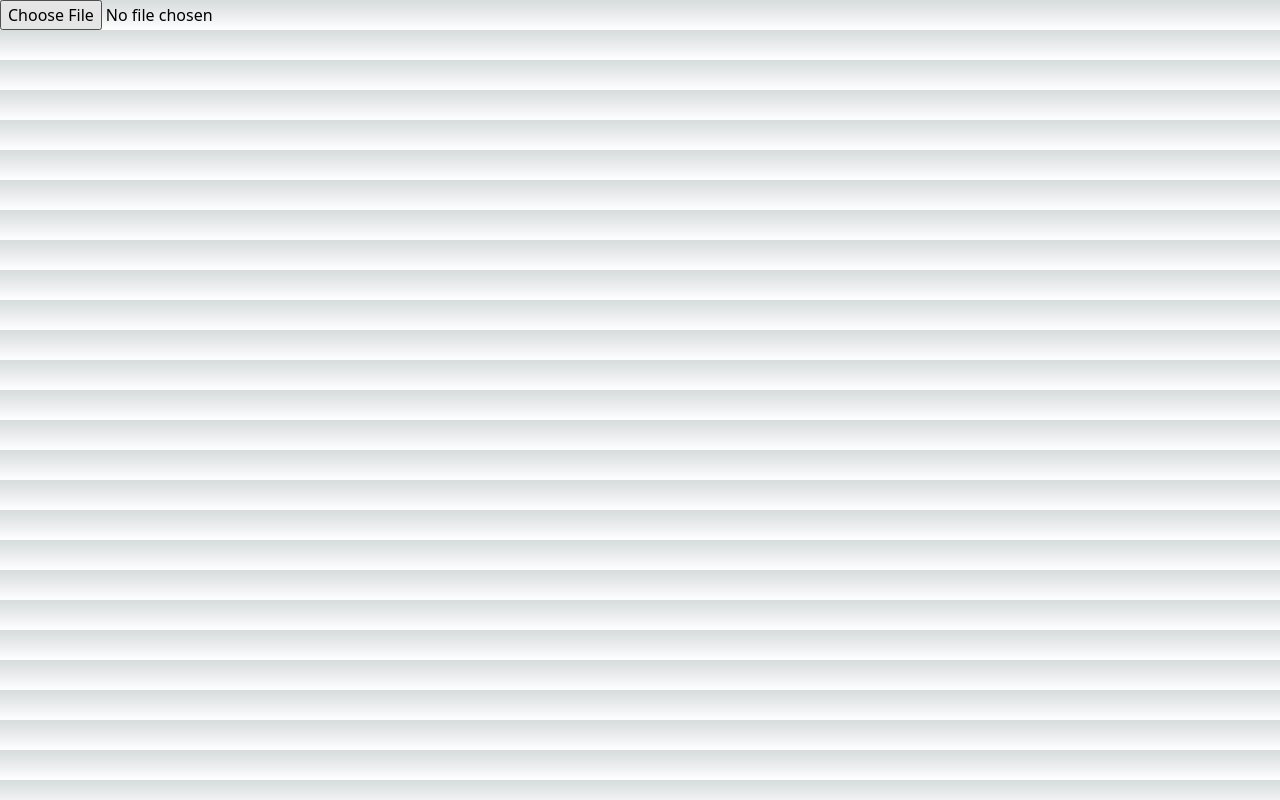
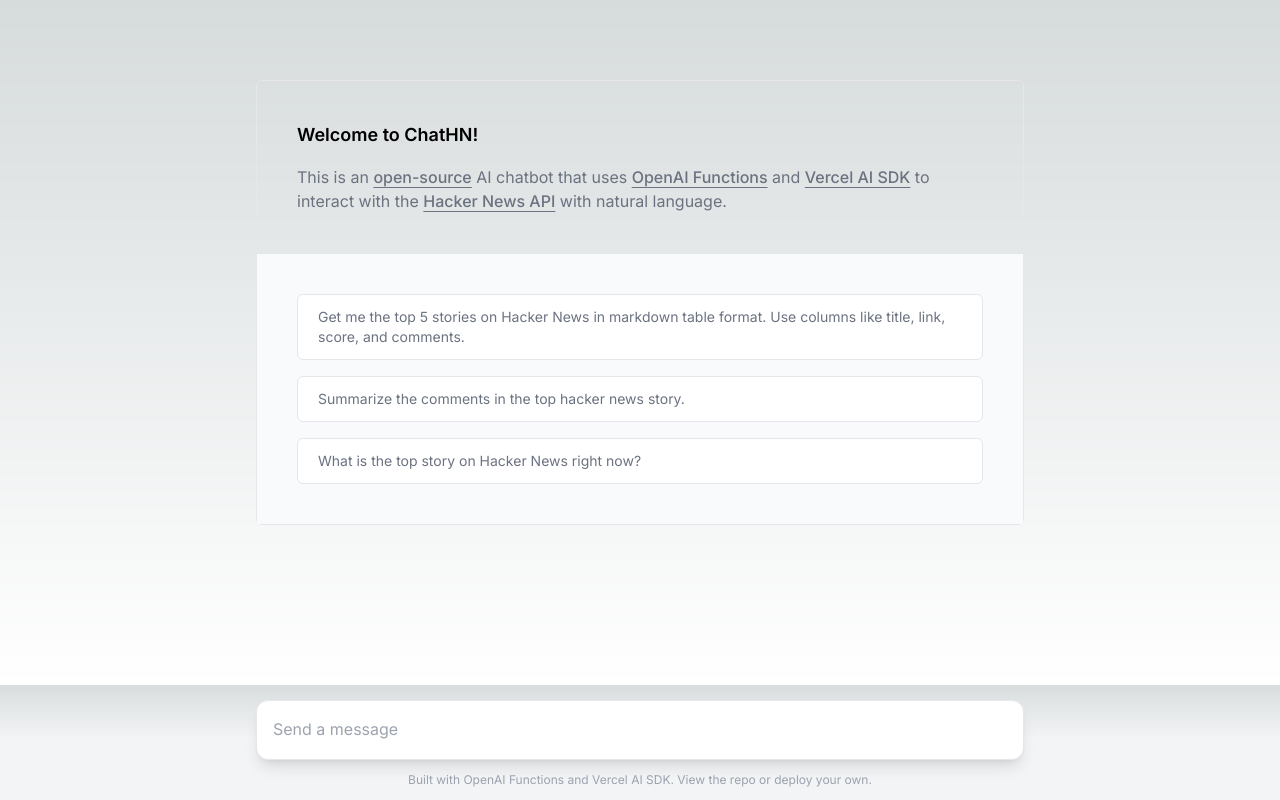
Before and after one commit to snehasquasher/research-chat, a Next.js app: page /chat in a window 1280 px wide. Built offline with nearby package versions, Linux system fonts and the light colour scheme.

Commit message:
added back original front-end in _app.tsx and commented out pdf preview

```diff
--- a/pages/_app.tsx
+++ b/pages/_app.tsx
@@ -1,6 +1,7 @@
 // pages/_app.tsx
 import React, { useState } from 'react';
 import '../globals.css';
+import RootLayout from '../components/RootLayout';
 
 function MyApp({ Component, pageProps }: { Component: React.ComponentType; pageProps: any }) {
   const [selectedFile, setSelectedFile] = useState<File | null>(null);
@@ -44,7 +45,10 @@
   };
 
   return (
-    <div>
+    <RootLayout>
+      <Component {...pageProps} />
+    </RootLayout>
+    /* <div>
       <input type="file" onChange={handleFileChange} />
       {selectedFile && selectedFile.type === 'application/pdf' && (
         <div>
@@ -58,7 +62,7 @@
           <p>{selectedFileText}</p>
         </div>
       )}
-    </div>
+    </div>  */
   );
 }
 
```
Also changed, not shown: 1 other file (tests, documents, lock files or other folders).
